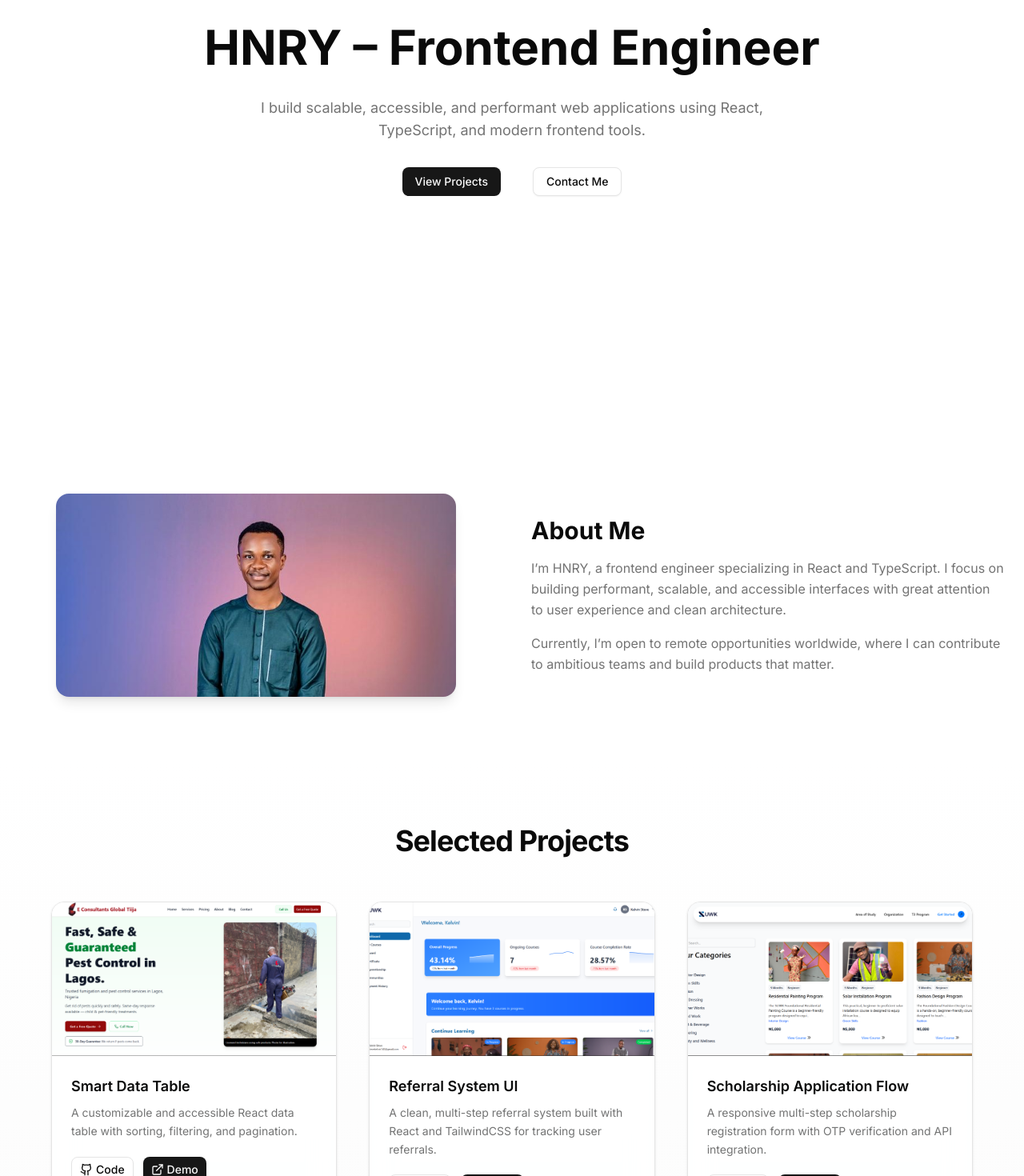
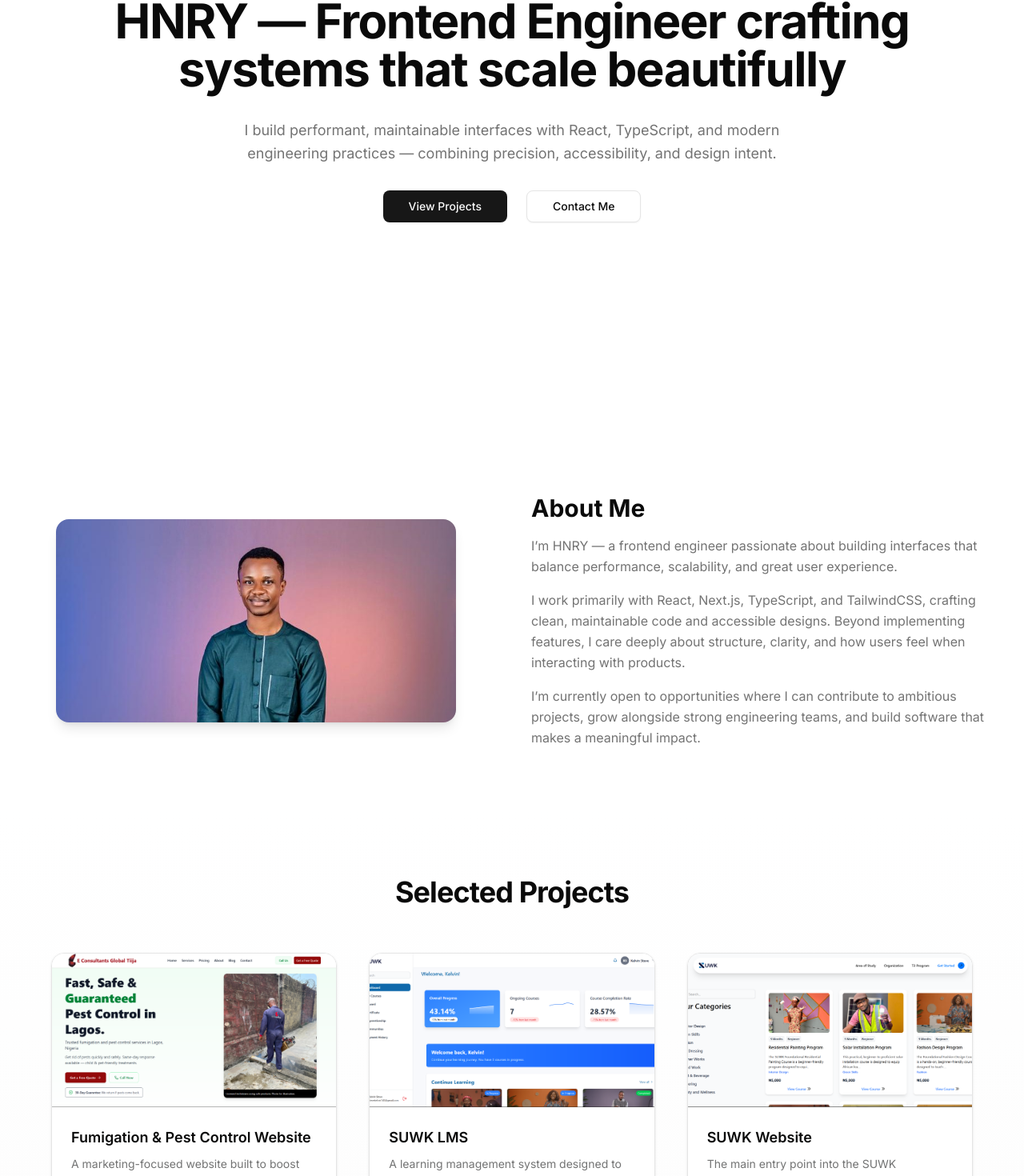
Before and after one commit to henrykay53/henrys-portfolio-site, a Next.js app: page / in a window 1280 px wide. Shown: the part 343-1813 px from the top of the page at 80% size. Built offline with nearby package versions, Linux system fonts and the light colour scheme.

Commit message:
Refac: refactored project card to include stack tags

```diff
--- a/app/components/About.tsx
+++ b/app/components/About.tsx
@@ -36,13 +36,13 @@ export default function About() {
       >
         <h2 className="text-3xl font-bold">About Me</h2>
         <p className="text-muted-foreground leading-relaxed">
-          I’m HNRY, a frontend engineer specializing in React and TypeScript.
-          I focus on building performant, scalable, and accessible interfaces
-          with great attention to user experience and clean architecture.
+      I’m HNRY — a frontend engineer passionate about building interfaces that balance performance, scalability, and great user experience.
         </p>
         <p className="text-muted-foreground leading-relaxed">
-          Currently, I’m open to remote opportunities worldwide, where I can
-          contribute to ambitious teams and build products that matter.
+    I work primarily with React, Next.js, TypeScript, and TailwindCSS, crafting clean, maintainable code and accessible designs. Beyond implementing features, I care deeply about structure, clarity, and how users feel when interacting with products.
+        </p>
+        <p className="text-muted-foreground leading-relaxed">
+          I’m currently open to opportunities where I can contribute to ambitious projects, grow alongside strong engineering teams, and build software that makes a meaningful impact.
         </p>
       </motion.div>
     </section>
--- a/app/components/Hero.tsx
+++ b/app/components/Hero.tsx
@@ -1,4 +1,3 @@
-// components/Hero.tsx
 "use client";
 
 import { motion } from "framer-motion";
@@ -14,31 +13,31 @@ export default function Hero() {
         initial={{ opacity: 0, y: 30 }}
         animate={{ opacity: 1, y: 0 }}
         transition={{ duration: 0.6 }}
-        className="text-5xl md:text-6xl font-bold"
+        className="text-5xl md:text-6xl font-bold tracking-tight"
       >
-        HNRY – Frontend Engineer
+        HNRY — Frontend Engineer crafting systems that scale beautifully
       </motion.h1>
 
       <motion.p
         initial={{ opacity: 0 }}
         animate={{ opacity: 1 }}
         transition={{ delay: 0.3, duration: 0.6 }}
-        className="text-lg text-muted-foreground max-w-2xl mx-auto"
+        className="text-lg text-muted-foreground max-w-2xl mx-auto leading-relaxed"
       >
-        I build scalable, accessible, and performant web applications using
-        React, TypeScript, and modern frontend tools.
+        I build performant, maintainable interfaces with React, TypeScript, and modern
+        engineering practices — combining precision, accessibility, and design intent.
       </motion.p>
 
       <motion.div
         initial={{ opacity: 0 }}
         animate={{ opacity: 1 }}
         transition={{ delay: 0.6, duration: 0.6 }}
-        className="flex gap-10 justify-center"
+        className="flex gap-6 justify-center"
       >
-        <Button asChild>
+        <Button asChild size="lg" className="px-8">
           <a href="#projects">View Projects</a>
         </Button>
-        <Button variant="outline" asChild>
+        <Button variant="outline" asChild size="lg" className="px-8">
           <a href="#contact">Contact Me</a>
         </Button>
       </motion.div>
--- a/app/components/Navbar.tsx
+++ b/app/components/Navbar.tsx
@@ -19,7 +19,7 @@ import {
 const navItems = [
   { href: "#hero", icon: User },
   { href: "#projects", icon: FolderKanban },
-  { href: "#blog", icon: BookOpen },
+  // { href: "#blog", icon: BookOpen },
   { href: "#skills", icon: Code },
   { href: "#contact", icon: Mail },
 ];
--- a/app/components/Project.tsx
+++ b/app/components/Project.tsx
@@ -20,35 +20,41 @@ export default function Projects() {
   const projectDetails = [
     {
       id: 1,
-      title: "Smart Data Table",
+      title: "Fumigation & Pest Control Website",
       description:
-        "A customizable and accessible React data table with sorting, filtering, and pagination.",
-      codeUrl: "https://github.com/hnry/smart-datatable",
-      demoUrl: "https://smart-datatable-demo.vercel.app",
+        "A marketing-focused website built to boost brand awareness and support ad campaigns for a fumigation company. SEO-optimized and integrated with Google Analytics for data-driven marketing insights.",
+      stack: ["Next.js", "React", "TailwindCSS", "Google Analytics"],
+      codeUrl: "#",
+      demoUrl: "https://econsultantsglobaltiija.netlify.app/",
       image: "/econ.png",
     },
     {
       id: 2,
-      title: "Referral System UI",
+      title: "SUWK LMS",
       description:
-        "A clean, multi-step referral system built with React and TailwindCSS for tracking user referrals.",
-      codeUrl: "https://github.com/hnry/referral-system-ui",
-      demoUrl: "https://referral-ui-demo.vercel.app",
+        "A learning management system designed to make skill acquisition accessible for blue-collar professionals. Features authentication, personalized dashboards, and downloadable course certifications.",
+      stack: ["Next.js", "React", "TailwindCSS", "Zustand", "shadcn/ui"],
+      codeUrl: "#",
+      demoUrl: "https://app.suwkafrica.com/",
       image: "/suwk.png",
     },
     {
       id: 3,
-      title: "Scholarship Application Flow",
+      title: "SUWK Website",
       description:
-        "A responsive multi-step scholarship registration form with OTP verification and API integration.",
-      codeUrl: "https://github.com/hnry/scholarship-form",
-      demoUrl: "https://scholarship-demo.vercel.app",
+        "The main entry point into the SUWK ecosystem — introducing users to its mission of making practical education accessible. Integrates Flutterwave for seamless course purchases and optimized for speed and scalability.",
+      stack: ["Next.js", "React", "TailwindCSS", "shadcn/ui", "Flutterwave API"],
+      codeUrl: "#",
+      demoUrl: "https://www.suwkafrica.com/",
       image: "/suwkWeb.png",
     },
   ];
 
   return (
-    <section id="projects" className="px-6 py-20 bg-gradient-to-b from-background to-muted/30">
+    <section
+      id="projects"
+      className="px-6 py-20 bg-gradient-to-b from-background to-muted/30"
+    >
       <motion.h2
         variants={fadeUp}
         initial="hidden"
--- a/app/components/ProjectCard.tsx
+++ b/app/components/ProjectCard.tsx
@@ -3,11 +3,12 @@
 import { motion, Variants } from "framer-motion";
 import Image from "next/image";
 import { Button } from "@/components/ui/button";
-import { ExternalLink, Github } from "lucide-react";
+import { ExternalLink } from "lucide-react";
 
 type ProjectCardProps = {
   title: string;
   description: string;
+  stack: string[];
   codeUrl: string;
   demoUrl?: string;
   image?: string;
@@ -21,6 +22,7 @@ const fadeUp: Variants = {
 export default function ProjectCard({
   title,
   description,
+  stack,
   codeUrl,
   demoUrl,
   image,
@@ -56,19 +58,33 @@ export default function ProjectCard({
         >
           {title}
         </motion.h3>
+
         <p className="text-muted-foreground mt-2 text-sm leading-relaxed">
           {description}
         </p>
 
+        {/* Stack display */}
+        <div className="flex flex-wrap gap-2 mt-4">
+          {stack.map((tech) => (
+            <span
+              key={tech}
+              className="text-xs px-2 py-1 rounded-full border text-muted-foreground"
+            >
+              {tech}
+            </span>
+          ))}
+        </div>
+
         <div className="mt-5 flex gap-3">
-          <motion.div whileTap={{ scale: 0.95 }}>
+          {/* Uncomment if you want to show the code link later */}
+          {/* <motion.div whileTap={{ scale: 0.95 }}>
             <Button asChild size="sm" variant="outline" className="flex items-center gap-1">
               <a href={codeUrl} target="_blank" rel="noopener noreferrer">
                 <Github size={16} />
                 Code
               </a>
             </Button>
-          </motion.div>
+          </motion.div> */}
 
           {demoUrl && (
             <motion.div whileTap={{ scale: 0.95 }}>
--- a/app/page.tsx
+++ b/app/page.tsx
@@ -1,6 +1,6 @@
 import Hero from "./components/Hero";
 import About from "./components/About";
-import BlogPage from "./blog/page";
+// import BlogPage from "./blog/page";
 import Projects from "./components/Project";
 import Skills from "./components/Skills";
 import Contact from "./components/Contact";
@@ -11,7 +11,7 @@ export default function Home() {
       <Hero />
       <About />
       <Projects />
-      <BlogPage />
+      {/* <BlogPage /> */}
       <Skills />
       <Contact />
     </>
```
